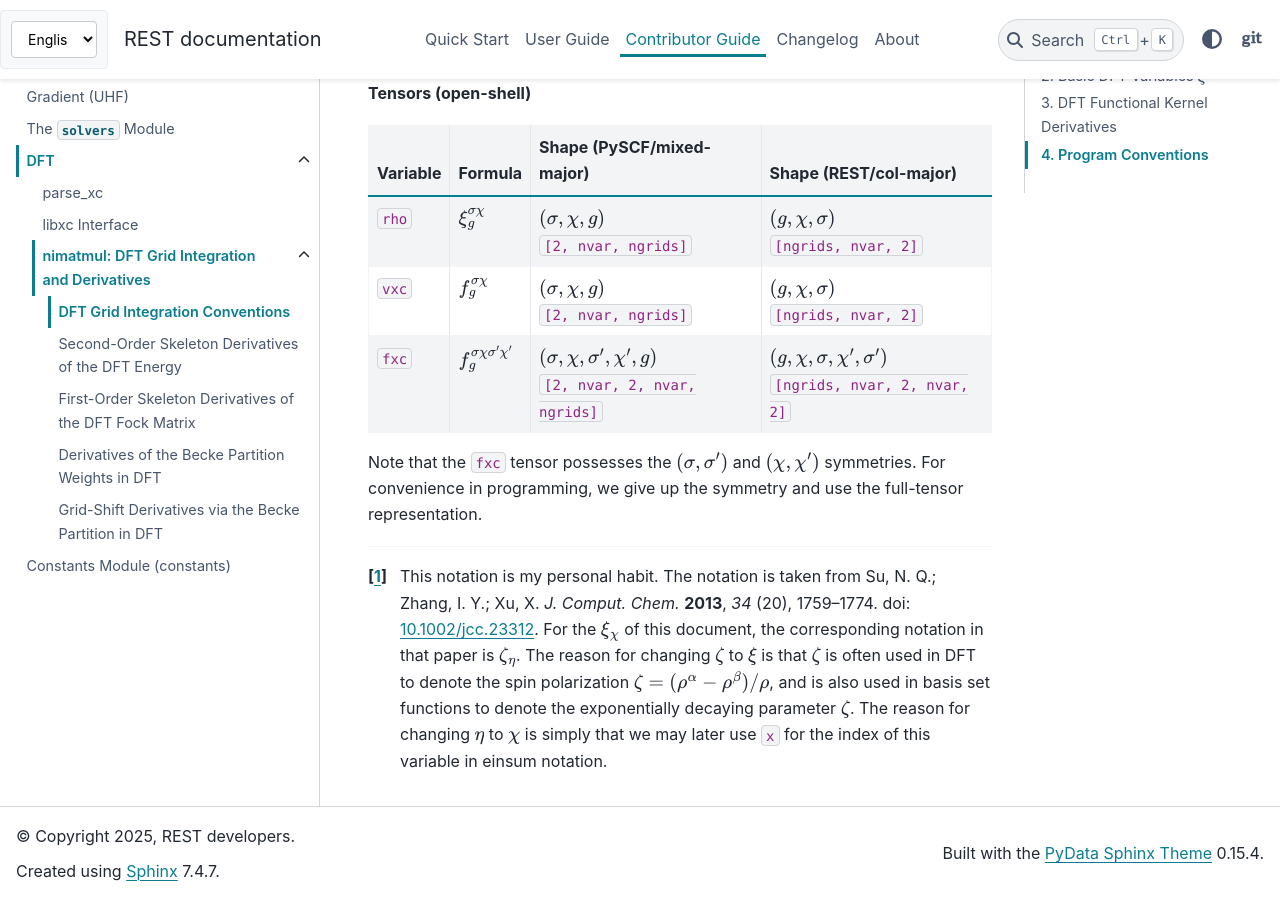
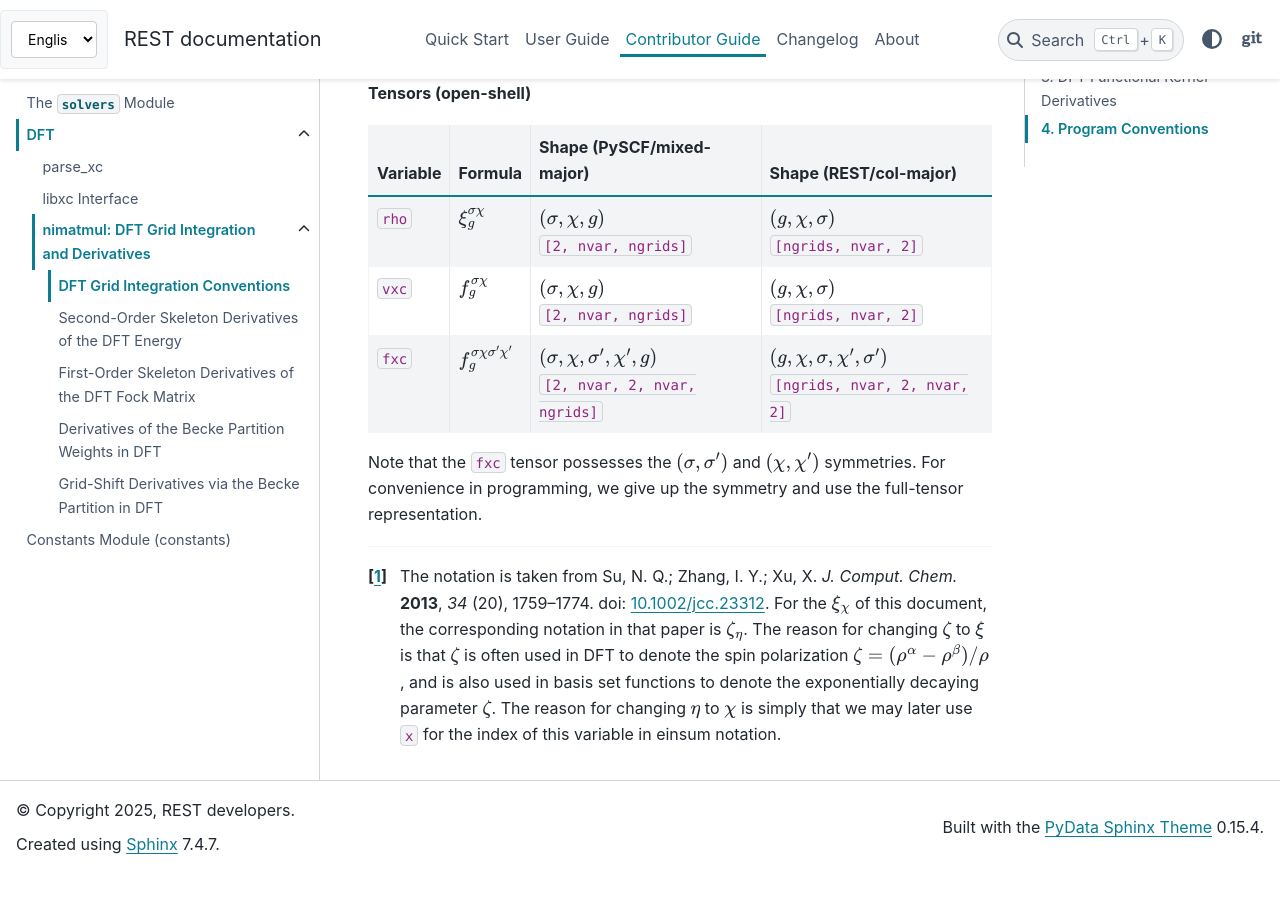
Before and after one commit to jeanwsr/rest_doc, a Sphinx documentation site: the page built from source/contributor/dft/nimatmul/def.md, in a window 1280 px wide and 900 px high, scrolled down 4309 px. Built offline with Sphinx 7.4.7 and the PyData theme 0.15.4, drawn with Linux system fonts in a browser that asks for light colours; pages that are not in the unit, such as notebooks, are missing from menus; after the commit the page ends 5183 px from its top, so only the background shows below that.

Commit message:
mirror english update of last commit

```diff
--- a/source/contributor/dft/nimatmul/def.md
+++ b/source/contributor/dft/nimatmul/def.md
@@ -36,7 +36,7 @@ Additional remark: Many programs use sigma to denote the GGA $\gamma = \nabla \r
 
 For convenience in later program implementation and formula derivation, we write the basic DFT variables in the vector form $\boldsymbol{\xi}$[^note-1]:
 
-[^note-1]: This notation is my personal habit. The notation is taken from Su, N. Q.; Zhang, I. Y.; Xu, X. *J. Comput. Chem.* **2013**, *34* (20), 1759–1774. doi: [10.1002/jcc.23312](https://doi.org/10.1002/jcc.23312). For the $\xi_\chi$ of this document, the corresponding notation in that paper is $\zeta_\eta$. The reason for changing $\zeta$ to $\xi$ is that $\zeta$ is often used in DFT to denote the spin polarization $\zeta = (\rho^\alpha - \rho^\beta) / \rho$, and is also used in basis set functions to denote the exponentially decaying parameter $\zeta$. The reason for changing $\eta$ to $\chi$ is simply that we may later use `x` for the index of this variable in einsum notation.
+[^note-1]: The notation is taken from Su, N. Q.; Zhang, I. Y.; Xu, X. *J. Comput. Chem.* **2013**, *34* (20), 1759–1774. doi: [10.1002/jcc.23312](https://doi.org/10.1002/jcc.23312). For the $\xi_\chi$ of this document, the corresponding notation in that paper is $\zeta_\eta$. The reason for changing $\zeta$ to $\xi$ is that $\zeta$ is often used in DFT to denote the spin polarization $\zeta = (\rho^\alpha - \rho^\beta) / \rho$, and is also used in basis set functions to denote the exponentially decaying parameter $\zeta$. The reason for changing $\eta$ to $\chi$ is simply that we may later use `x` for the index of this variable in einsum notation.
 
 $$
 \boldsymbol{\xi} = (\rho, \rho^x, \rho^y, \rho^z, \tau)
```
